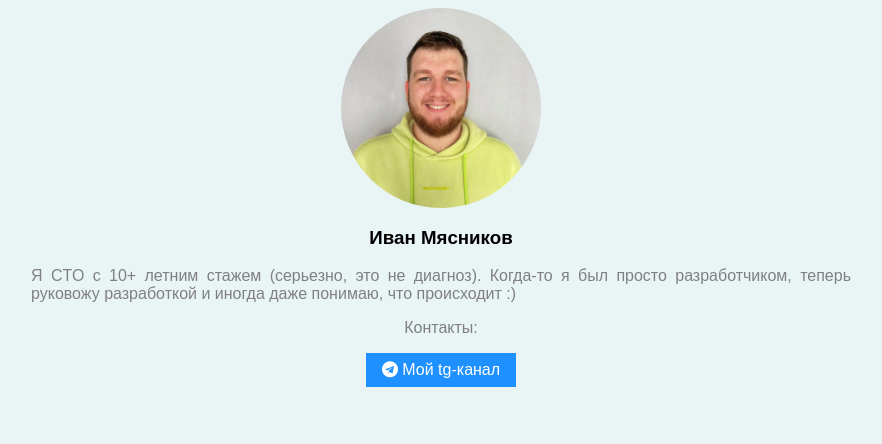
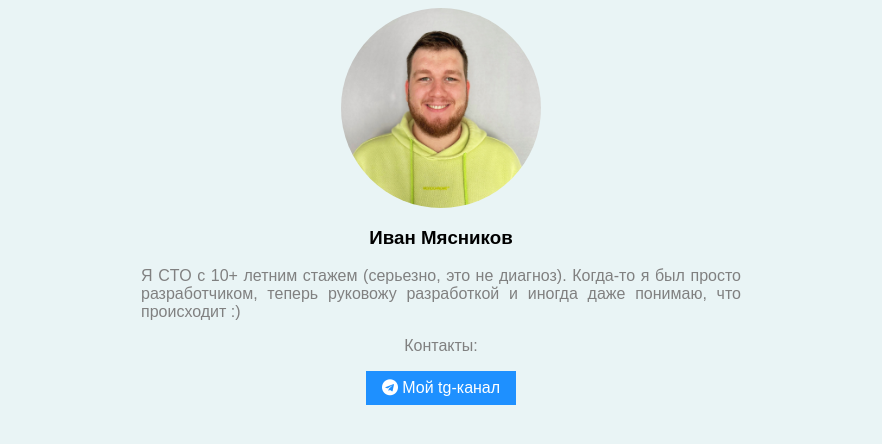
Before and after one commit to ctoivan/ctoivan.github.io, a plain HTML site: page index.html in a window 1280 px wide. Shown: the whole page, without its empty margins (199-1081 px from the left). Drawn offline with Linux system fonts and the light colour scheme.

Commit message:
Update index.html

```diff
--- a/index.html
+++ b/index.html
@@ -58,7 +58,7 @@ body {
   text-align: justify;
   align-items: center;
   height: 10%;
-  max-width: 820px;
+  max-width: 600px;
 }
 </style>
 <title>Иван Мясников</title>
```
